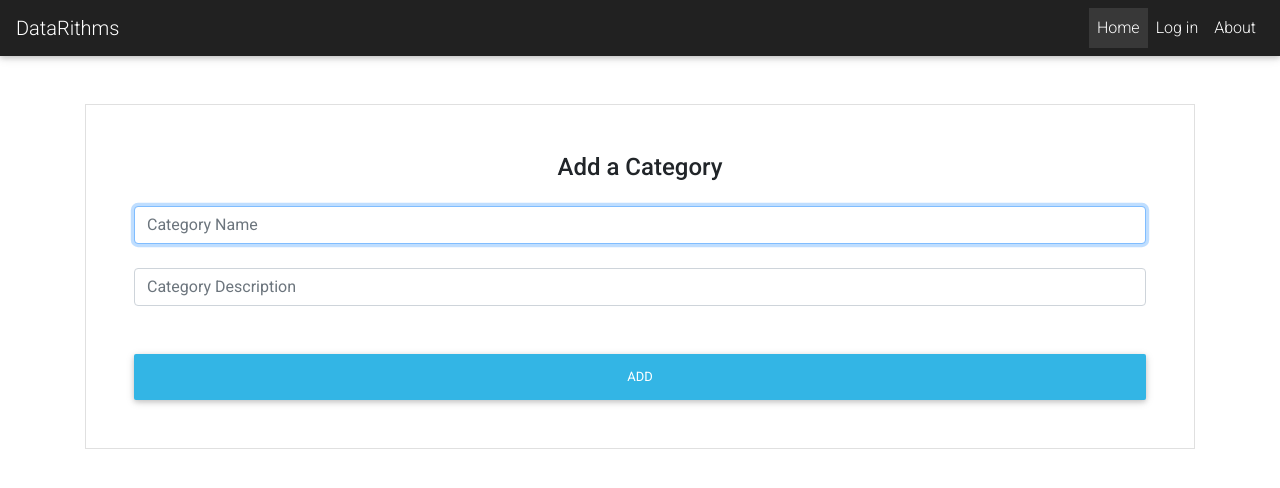
After one commit to SiddharthSampath/DataRithms, a Flask app: page /categories/addcategory/ in a window 1280 px wide. The commit adds this page. Shown: the top 488 px of the page. Run offline with Flask 2, Linux system fonts and the light colour scheme; some libraries are stand-ins or nearby versions.

Commit message:
Added create category functionality and accesssing jwt token through javascript

```diff
--- a/app.py
+++ b/app.py
@@ -3,8 +3,8 @@ from flask import Flask, request, abort, jsonify, render_template, flash, redire
 from flask_sqlalchemy import SQLAlchemy
 from flask_migrate import Migrate
 from flask_cors import CORS
-from models import setupdb, Category, Problem
-from forms import QuestionForm
+from models import setupdb, Category, Problem, rollback
+from forms import QuestionForm, CategoryForm
 from flask_wtf.csrf import CSRFProtect
 from config import SECRET_KEY
 import os
@@ -15,23 +15,32 @@ def create_app(test_config=None):
   app = Flask(__name__)
   app.secret_key = SECRET_KEY
   setupdb(app)
-  CORS(app)
+  CORS(app,expose_headers='Authorization')
+  csrf.init_app(app)
 
 
 
-  csrf.init_app(app)
+  @app.after_request
+  def after_request(response):
+    response.headers.add('Access-Control-Allow-Headers', 'Content-Type, Authorization, true')
+    response.headers.add('Access-Control-Allow-Methods', 'GET,POST,PATCH,PUT,DELETE,OPTIONS')
+    return response
 
   @app.route('/')
   def index():
     return render_template('index.html')
 
-  @app.route('/categories')
+  @app.route('/login')
+  def login():
+    return render_template('index.html')
+
+  @app.route('/categories/')
   def categories():
     categories = Category.query.all()
     print(categories)
     return render_template('categories.html', category_data=categories)
 
-  @app.route('/categories/<int:category_id>/questions')
+  @app.route('/categories/<int:category_id>/questions/')
   def category_questions(category_id):
     current_category = Category.query.get(category_id)
     questions = current_category.problems
@@ -40,14 +49,14 @@ def create_app(test_config=None):
     print(questions)
     return render_template("questions.html", questions=questions, category=category_name, category_id=category_id)
 
-  @app.route('/categories/<int:category_id>/addquestion')
+  @app.route('/categories/<int:category_id>/addquestion/')
   def create_question(category_id):
     form = QuestionForm()
     category = Category.query.get(category_id)
     category_name = category.category_name
     return render_template('create_question.html', form=form, category_id=category_id, category_name=category_name)
 
-  @app.route('/categories/<int:category_id>/addquestion', methods=['POST'])
+  @app.route('/categories/<int:category_id>/addquestion/', methods=['POST'])
   def insert_question(category_id):
     try:
       question_title = request.form['question_title']
@@ -58,11 +67,33 @@ def create_app(test_config=None):
       problem = Problem(question_title=question_title, question=question, answer=answer, cat_id=category_id)
       problem.insert()
     except:
+      rollback()
       flash("Error occured during insert")
       print("Error occured")
       abort(400)
+
     flash("Question successfully added")
     return redirect(url_for('create_question', category_id=category_id))
+
+  @app.route('/categories/addcategory/')
+  def create_category():
+    form = CategoryForm()
+    return render_template('create_category.html', form=form)
+
+  @app.route('/categories/addcategory/', methods=['POST'])
+  def insert_category():
+    try:
+      category_name = request.form['category_name']
+      category_description = request.form['category_description']
+      category = Category(category_name=category_name, category_description=category_description)
+      category.insert()
+    except:
+      flash("Error occurred during insert")
+      rollback()
+    flash("Category added successfully")
+    return redirect(url_for('create_category'))
+
+
 
   return app
 
--- a/forms.py
+++ b/forms.py
@@ -18,3 +18,13 @@ class QuestionForm(Form):
         'answer',
         validators=[DataRequired()]
     )
+
+class CategoryForm(Form):
+    category_name = StringField(
+        'category_name',
+        validators=[DataRequired()]
+    )
+    category_description = StringField(
+        'category_description',
+        validators=[DataRequired()]
+    )
--- a/templates/base.html
+++ b/templates/base.html
@@ -13,14 +13,51 @@
     <link href="https://cdnjs.cloudflare.com/ajax/libs/twitter-bootstrap/4.5.0/css/bootstrap.min.css" rel="stylesheet">
     <!-- Material Design Bootstrap -->
     <link href="https://cdnjs.cloudflare.com/ajax/libs/mdbootstrap/4.19.1/css/mdb.min.css" rel="stylesheet">
+
     {% block links %} {% endblock %}
     <title>{% block title %} {% endblock %}</title>
+    <script>
+      function parseJwt (token) {
+          var base64Url = token.split('.')[1];
+          var base64 = base64Url.replace(/-/g, '+').replace(/_/g, '/');
+          var jsonPayload = decodeURIComponent(atob(base64).split('').map(function(c) {
+              return '%' + ('00' + c.charCodeAt(0).toString(16)).slice(-2);
+          }).join(''));
 
+          return JSON.parse(jsonPayload);
+      };
+      window.onload = function(){
+        const login = document.getElementById('login');
+        let link = 'https://';
+        const domain = 'datarithms.us.auth0.com';
+        const audience = 'datarithms';
+        const response = 'token'
+        const client_id = 'Y5vM0Nuvm7HJ7U2QRMw5kOtYgyj2jF8L'
+        const redirect_uri = 'http://127.0.0.1:5000/login'
+        link += domain + '/authorize?';
+        link += 'audience=' + audience + '&';
+        link += 'response_type=' + response + '&';
+        link += 'client_id=' + client_id + '&';
+        link += 'redirect_uri=' + redirect_uri;
+        login.href = link;
+        var type = window.location.hash.substr(1);
+        var tokenlist = type.split('=');
+        var token = tokenlist[1].split('&');
+        var actualtokenn = token[0];
+        console.log("Token = " + actualtokenn);
+        var parsed = parseJwt(actualtokenn);
+        console.log("Parsed = " + parsed);
+        console.log(parsed["permissions"]);
+        //console.log(type);
+      }
+      //https://datarithms.us.auth0.com/authorize?audience=datarithms&response_type=token&client_id=Y5vM0Nuvm7HJ7U2QRMw5kOtYgyj2jF8L&redirect_uri=https://127.0.0.1:5000
+      //https://datarithms.us.auth0.com/authorize?audience=datarithms&response_type=token&client_id=Y5vM0Nuvm7HJ7U2QRMw5kOtYgyj2jF8L&redirect_uri=https://127.0.0.1:5000
+    </script>
 
   </head>
   <body>
     <nav class="navbar navbar-expand-lg navbar-dark bg-dark">
-        <a class="navbar-brand" href="#">DataRithms</a>
+        <a class="navbar-brand" href="/">DataRithms</a>
         <button class="navbar-toggler" type="button" data-toggle="collapse" data-target="#navbarColor01" aria-controls="navbarColor01" aria-expanded="false" aria-label="Toggle navigation">
           <span class="navbar-toggler-icon"></span>
         </button>
@@ -28,10 +65,10 @@
         <div class="collapse navbar-collapse" id="navbarColor01">
           <ul class="navbar-nav ml-auto">
             <li class="nav-item active">
-              <a class="nav-link" href="#">Home <span class="sr-only">(current)</span></a>
+              <a class="nav-link" href="/">Home <span class="sr-only">(current)</span></a>
             </li>
             <li class="nav-item">
-              <a class="nav-link" href="#">Log in</a>
+              <a id="login" class="nav-link" href="#">Log in</a>
             </li>
             <!-- <li class="nav-item">
               <a class="nav-link" href="#">About Me</a>
@@ -46,14 +83,16 @@
           </form> -->
         </div>
       </nav>
-      <div class="container">
+      <div id="flash-messages" class="container mt-3">
         {% with messages = get_flashed_messages() %}
           {% if messages %}
             {% for message in messages %}
-              <div class="alert alert-block alert-info fade in">
-                <a data-dismiss="alert">&times;</a>
-                {{ message }}
-              </div>
+            <div class="alert alert-warning alert-dismissible fade show" role="alert">
+              {{message}}
+              <button type="button" class="close" data-dismiss="alert" aria-label="Close">
+                <span aria-hidden="true">&times;</span>
+              </button>
+            </div>
             {% endfor %}
           {% endif %}
       {% endwith %}
--- a/templates/categories.html
+++ b/templates/categories.html
@@ -10,7 +10,7 @@
 
 <div class="container">
     <div class="text-center">
-        <button id="newCategory" class="center btn btn-lg btn-primary">Add a new category</button>
+        <a href="{{url_for('create_category')}}" id="newCategory" class="center btn btn-lg btn-primary">Add a new category</a>
     </div>
     <div class="row">
         {% for category in category_data %}
--- /dev/null
+++ b/templates/create_category.html
@@ -0,0 +1,28 @@
+{% extends "base.html" %}
+
+{% block title %}DataRithms{% endblock %}
+
+{% block links %}
+
+{% endblock %}
+
+{% block content %}
+<h1 class="text-center">  </h1>
+<div class="container">
+    <!-- Default form contact -->
+<form id="create-form" method='POST' class="text-center mt-5 border border-light p-5">
+
+    <p class="h4 mb-4">Add a Category</p>
+    {{ form.csrf_token }}
+    <!-- Category Name -->
+    {{ form.category_name(class_='form-control mb-4', placeholder = 'Category Name', autofocus = true) }}
+    <!-- Category Description -->
+    {{ form.category_description(class_='form-control mb-4', placeholder = 'Category Description', autofocus = true) }}
+
+    <button class="btn btn-info btn-block" type="submit">Add</button>
+
+</form>
+<!-- Default form contact -->
+</div>
+
+{% endblock %}
```
Also changed, not shown: models.py (+8 -0 lines).
